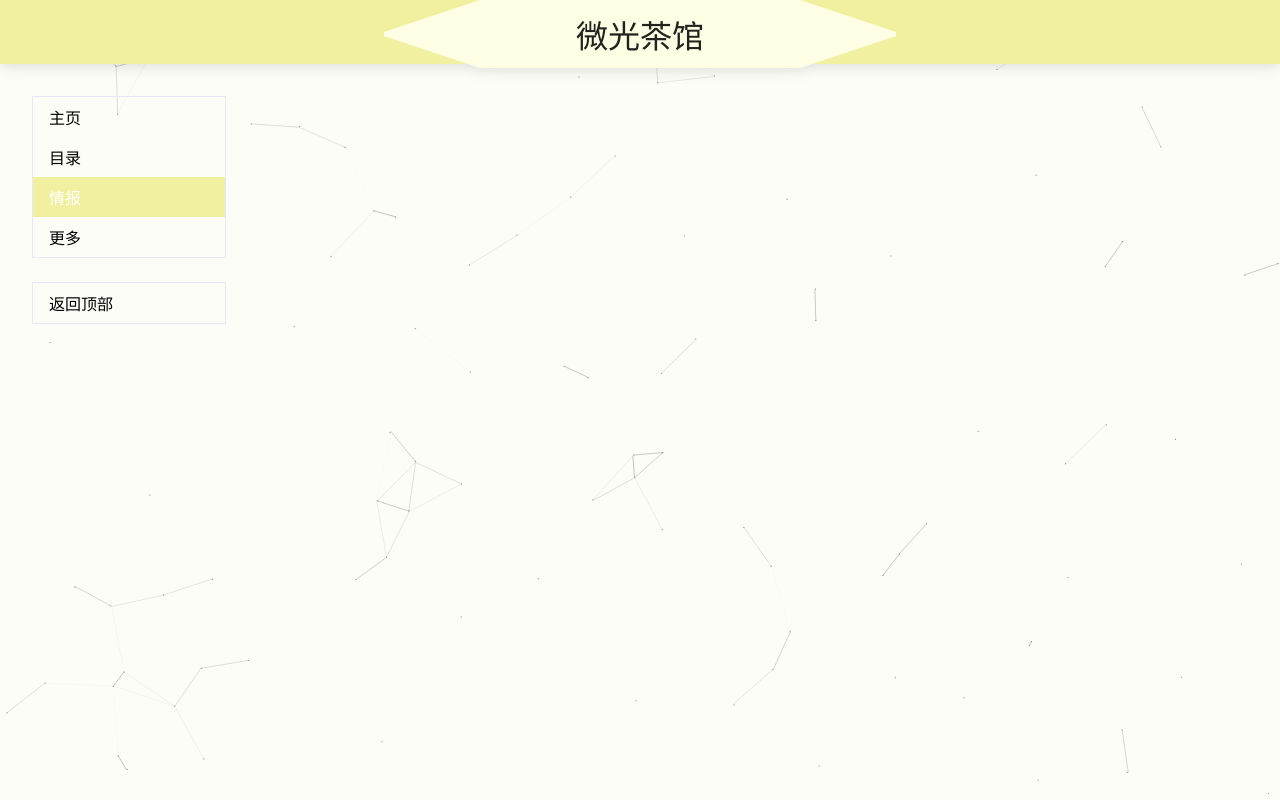
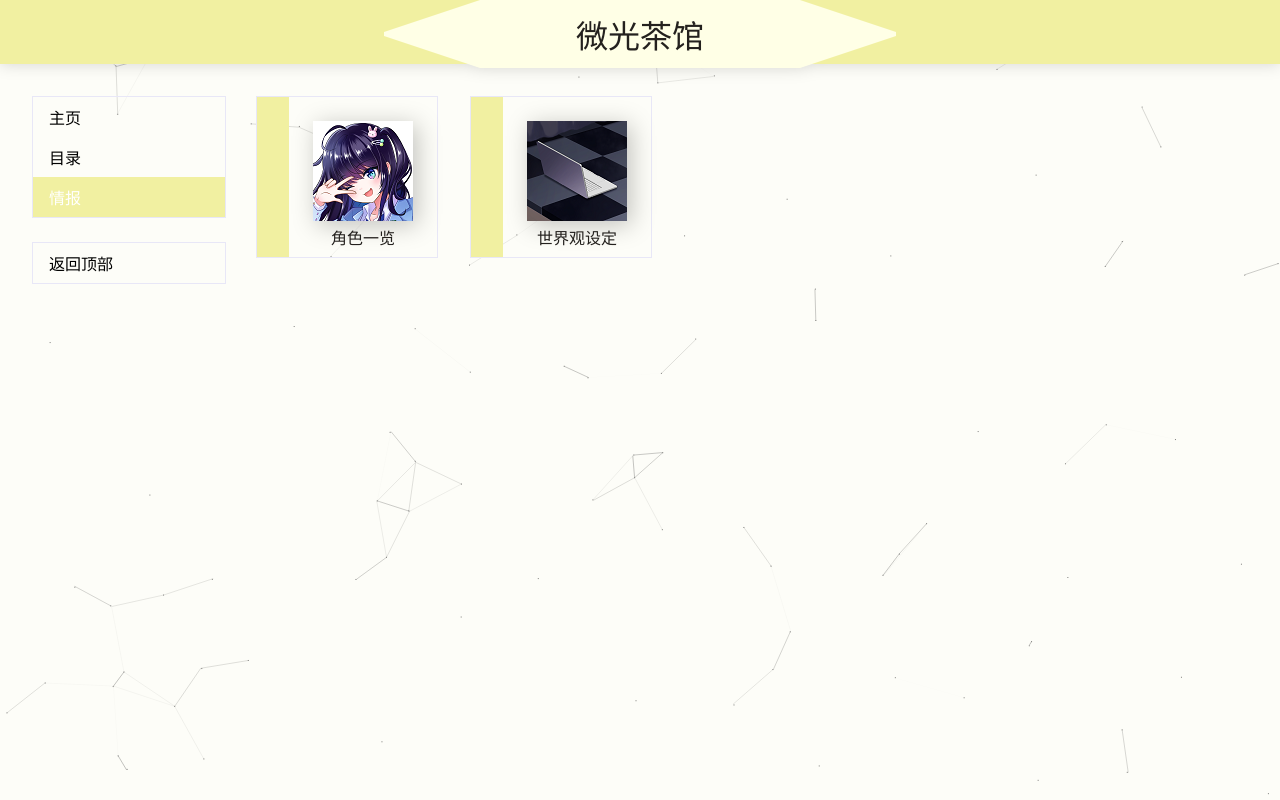
Before and after one commit to Lycoiref/BikariArchive, a PHP site: page /details.html in a window 1280 px wide. Run offline with PHP 8.4, Linux system fonts and the light colour scheme.

Commit message:
情报页面制作中

```diff
--- a/catalogue.html
+++ b/catalogue.html
@@ -24,7 +24,6 @@
             <li><a href="index.html">主页</a></li>
             <li><a class="active" href="catalogue.html">目录</a></li>
             <li><a href="details.html">情报</a></li>
-            <li><a href="javascript::void(0)">更多</a></li>
         </ul>
     </div>
     <div class="SideBar-Block">
--- a/css/MBStyle.css
+++ b/css/MBStyle.css
@@ -163,7 +163,6 @@ div.Content-Table {
 
 div.Profile-ColorBlock-Left {
     float: left;
-    height: auto;
     margin: -16px -16px -16px -48px;
     padding: 0 32px 0 0;
     background-color: rgb(241,240,161);
@@ -224,6 +223,40 @@ div.MainContent span.LastChapter, span.NextChapter {
 
 /* ---------------------------------------------------------------- */
 
+/* 情报板块 */
+div.JouhouBox {
+    float: left;
+    width: 100px;
+    height: auto;
+    margin: 0 32px 32px 0;
+    padding: 24px 24px 8px 56px;
+    border: 1px solid rgb(232,231,247);
+}
+
+div.JouhouBox a > span {
+    display: block;
+    width: 100%;
+    padding-top: 8px;
+    line-height: 20px;
+    text-align: center;
+}
+
+div.JouhouBox-ColorBlock-Left {
+    float: left;
+    height: 160px;
+    margin: -24px 0 -8px -56px;
+    padding: 0 0 0 32px;
+    background-color: rgb(241,240,161);
+}
+
+div.JouhouBox-Image {
+    width: 100px;
+    height: 100px;
+    filter: drop-shadow(4px 4px 12px rgba(0,0,0,0.24));
+}
+
+/* ---------------------------------------------------------------- */
+
 /*表格*/
 .MBTable {
     border-collapse:collapse;
--- a/details.html
+++ b/details.html
@@ -7,8 +7,8 @@
     <link rel="stylesheet" type="text/css" href="css/MBStyle.css">
     <script src="js/jquery-3.6.1.min.js" defer></script>
     <script src="js/MBJavaScript.js" defer></script>
-    <script src="js/FuncOnly.js" defer></script>
     <script src="js/PolyLine.js" defer></script>
+    <script src="js/FuncOnly.js"></script>
 </head>
 <body>
 
@@ -24,7 +24,6 @@
             <li><a href="index.html">主页</a></li>
             <li><a href="catalogue.html">目录</a></li>
             <li><a class="active" href="details.html">情报</a></li>
-            <li><a href="javascript::void(0)">更多</a></li>
         </ul>
     </div>
     <div class="SideBar-Block">
@@ -36,7 +35,18 @@
 
 <!-- 正文内容 -->
 <div class="MainContent">
-
+    <div class="JouhouBox">
+        <div class="JouhouBox-ColorBlock-Left"></div>
+        <a href="javascript::void(0)">
+        <div class="JouhouBox-Image"><img ur="javascript::void(0)" src="image/角色一览.png"></img></div>
+        <span>角色一览</span></a>
+    </div>
+    <div class="JouhouBox">
+        <div class="JouhouBox-ColorBlock-Left"></div>
+        <a href="javascript::void(0)">
+        <div class="JouhouBox-Image"><img href="javascript::void(0)" src="image/世界观设定.png"></img></div>
+        <span>世界观设定</span></a>
+    </div>
 </div>
 
 </body>
--- a/index.html
+++ b/index.html
@@ -24,7 +24,6 @@
             <li><a class="active" href="index.html">主页</a></li>
             <li><a href="catalogue.html">目录</a></li>
             <li><a href="details.html">情报</a></li>
-            <li><a href="javascript::void(0)">更多</a></li>
         </ul>
     </div>
     <div class="SideBar-Block">
--- a/js/FuncOnly.js
+++ b/js/FuncOnly.js
@@ -1,3 +1,3 @@
-function BackToTop () {
+function BackToTop() {
     $("html,body").animate({scrollTop:0},200);
 }
--- a/template/Header.html
+++ b/template/Header.html
@@ -10,7 +10,6 @@
             <li><a href="../../index.html">主页</a></li>
             <li><a href="../../catalogue.html">目录</a></li>
             <li><a href="javascript::void(0)">情报</a></li>
-            <li><a href="javascript::void(0)">更多</a></li>
         </ul>
     </div>
     <div class="SideBar-Block">
```
Also changed, not shown: image/世界观设定.png (added), image/角色一览.png (added).
